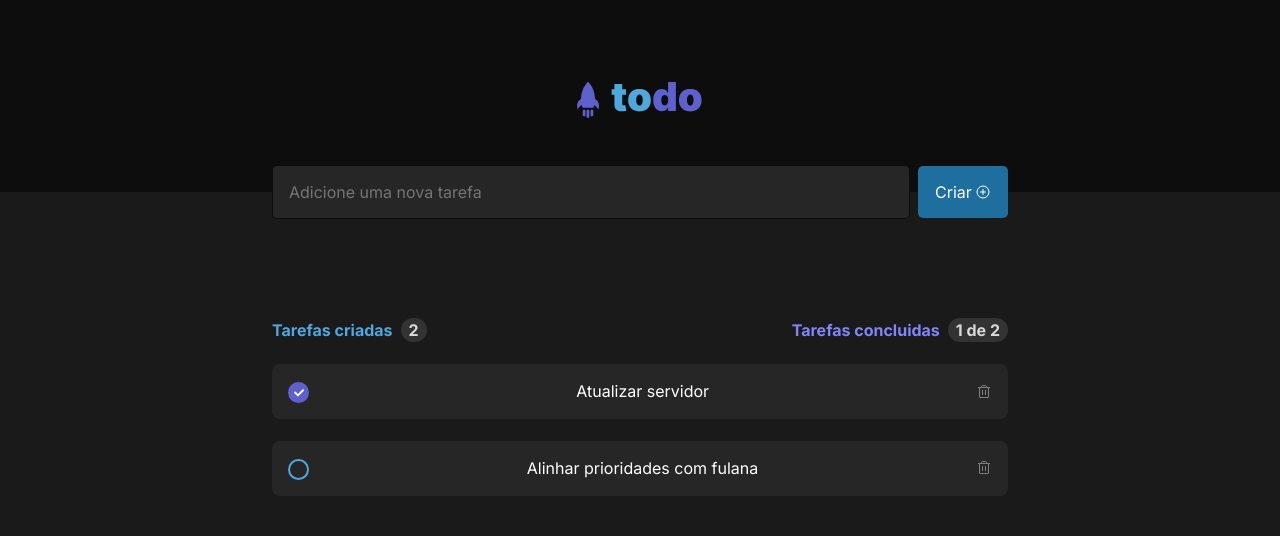
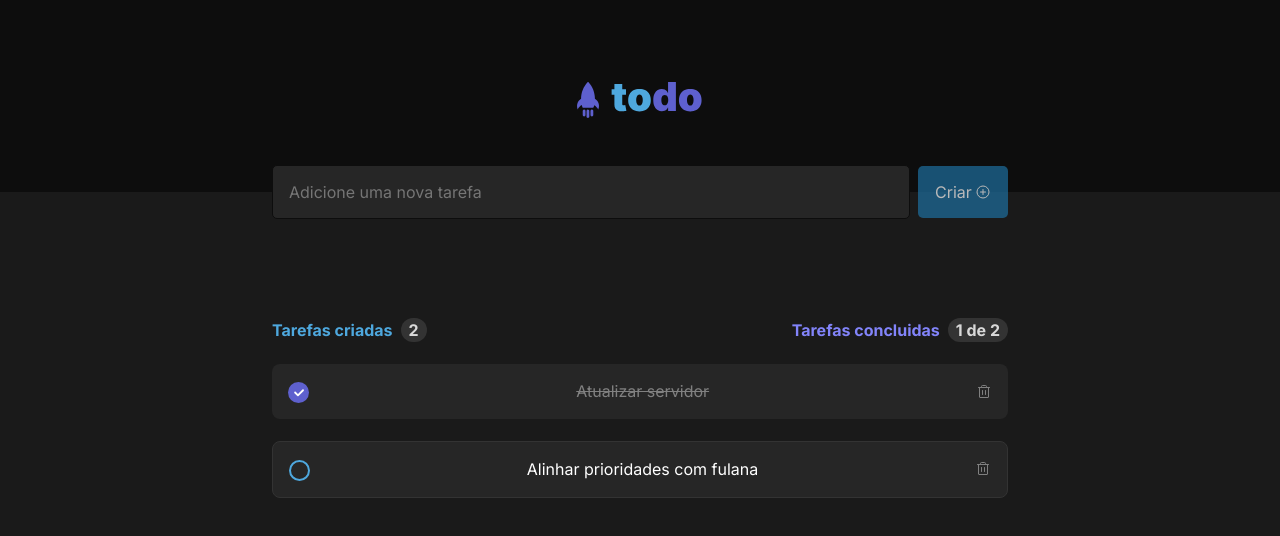
Before and after one commit to Lucas4994/Ignite-Desafio-01, a React (Vite) app in the folder Todo-List/: page / in a window 1280 px wide. Shown: the top 536 px of the page. Built offline with nearby package versions, Linux system fonts and the light colour scheme.

Commit message:
add task description validation visual feedback

```diff
--- a/Todo-List/src/components/Task.module.css
+++ b/Todo-List/src/components/Task.module.css
@@ -4,13 +4,13 @@
     justify-content: space-between;
     background: var(--gray-500);
     border-radius: 0.5rem;
+    border: 1px solid var(--gray-400);
     padding: 1rem;
     color: var(--white);
     margin-bottom: 1.33rem;
     gap: 1.33rem;
     line-height: 1.4;
     width: 46rem;
-
 }
 
 .taskStatus input{
@@ -50,3 +50,20 @@
 .deleteButton:hover {
     color: var(--danger);
 }
+
+.taskCompleted{
+    display: flex;
+    align-items: center;
+    justify-content: space-between;
+    background: var(--gray-500);
+    border-radius: 0.5rem;
+    padding: 1rem;
+    color: var(--white);
+    margin-bottom: 1.33rem;
+    gap: 1.33rem;
+    line-height: 1.4;
+    width: 46rem;
+    text-decoration: line-through;
+    color: var(--gray-300);
+    border: none;
+}
--- a/Todo-List/src/components/Task.tsx
+++ b/Todo-List/src/components/Task.tsx
@@ -24,7 +24,7 @@ export function Task({id, description, isCompleted, onDeleteTask, onCompleteTask
     }
 
     return (
-        <div className={styles.task}>
+        <div className={isCompleted ? styles.taskCompleted : styles.task}>
             <div className={styles.taskStatus}>
                 <input type="checkbox" id={id} defaultChecked={isCompleted} onChange={handleToggleCompleteTask}/>
                 <label htmlFor={id?.toString()} />
--- a/Todo-List/src/components/TaskList.tsx
+++ b/Todo-List/src/components/TaskList.tsx
@@ -20,6 +20,8 @@ export function TaskList() {
         isCompleted: false
     }])
     const [completedTaskCount, setCompletedTaskCount] = useState(tasks.filter(task => task.isCompleted).length)
+
+    const isNewTaskDescriptionEmpty = newTaskDescription.length === 0
 
     function handleCreateNewTask(event: FormEvent) {
         event.preventDefault()
@@ -73,8 +75,9 @@ export function TaskList() {
                         value={newTaskDescription}
                         onChange={handleNewTaskDescriptionChange}
                         onInvalid={handleNewTaskDescriptionInvalid}
-                        required />
-                    <button type="submit" >
+                        required
+                        />
+                    <button type="submit" disabled={isNewTaskDescriptionEmpty} >
                         Criar
                         <PlusCircle size={16} />
                     </button>
```
